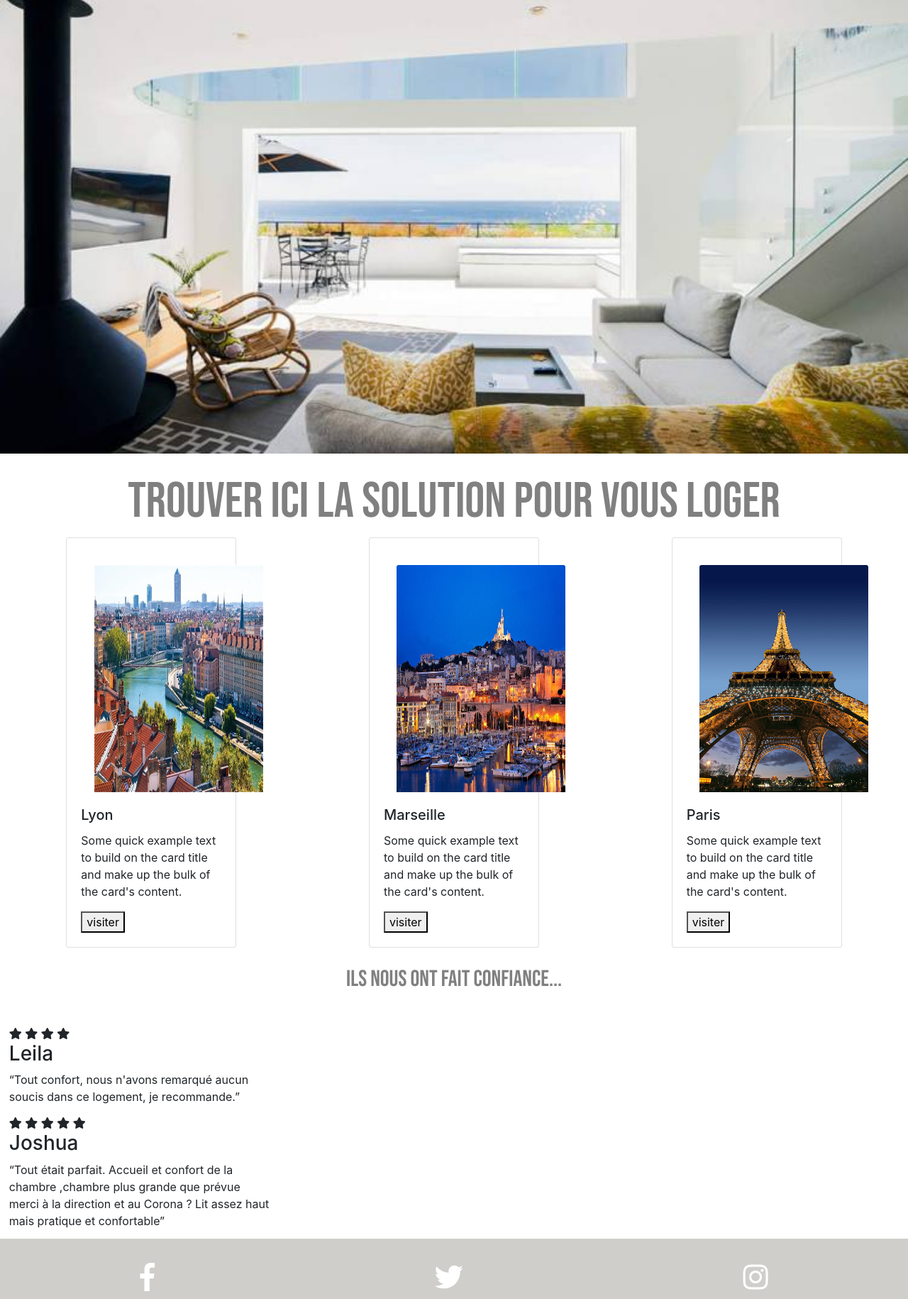
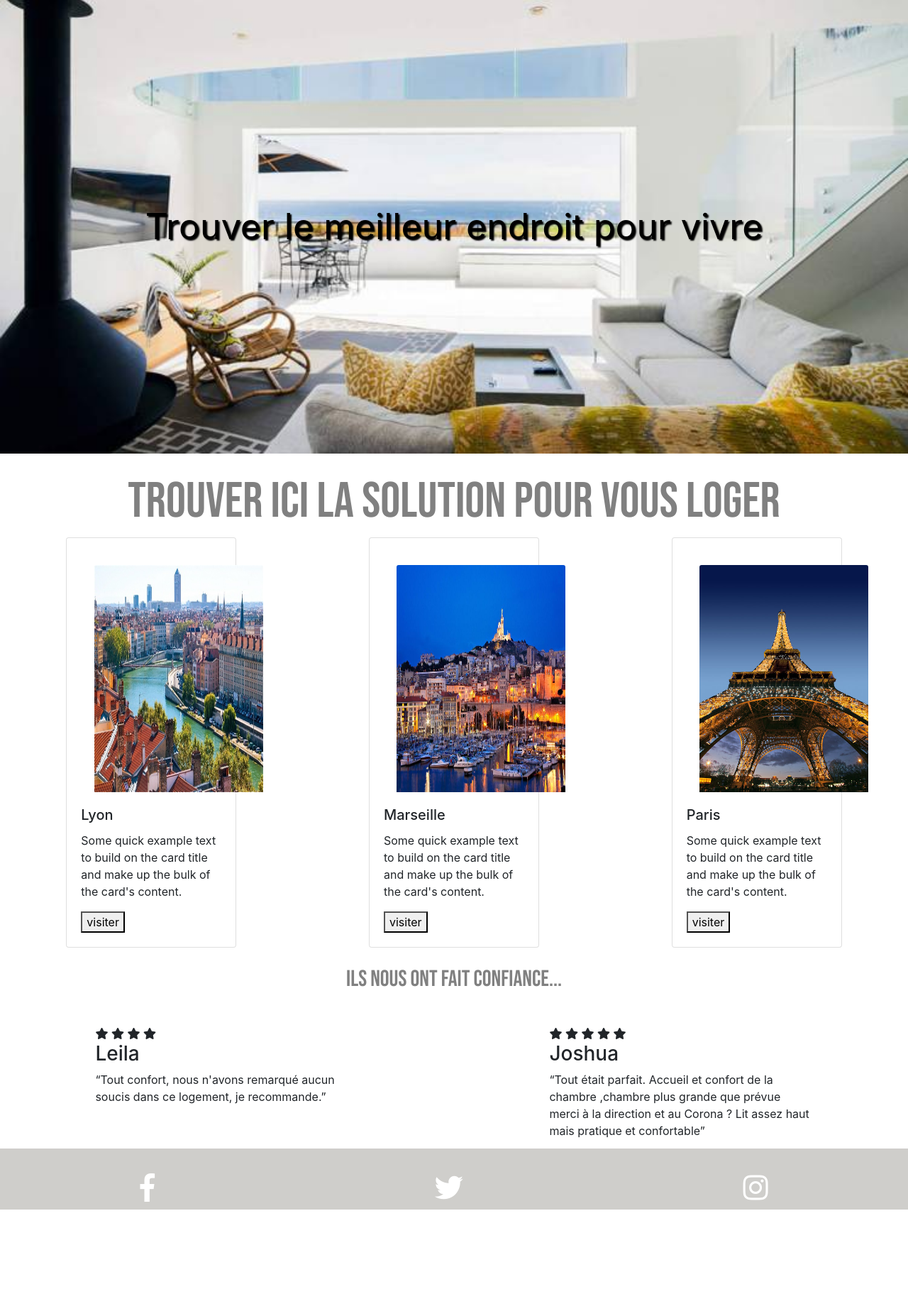
Before and after one commit to leoniemandah/Projet_Web, a PHP site: page / in a window 1280 px wide. Shown: the part 91-1921 px from the top of the page at 71% size. After the commit the page ends 1795 px from the top, so only its background shows below. Run offline with PHP 8.4, Linux system fonts and the light colour scheme; some libraries are stand-ins or nearby versions.

Commit message:
dernière modif

```diff
--- a/public/index.php
+++ b/public/index.php
@@ -4,12 +4,15 @@ require_once '../layout/header.php';
 
 ?>
 
-
-
 	</header>
 
 
-		<img src="img/bk.jpg">
+
+<div class=" overlay-image _bo "><a href="URL_LIEN">
+ <img class=" image _bp " src="/img/bk.jpg" alt="Alt text" />
+ <div class=" text _q ">Trouver le meilleur endroit pour vivre</div>
+</a></div>
+
 		<main>
 
     	<h1>Trouver ici la solution pour vous loger</h1>
@@ -50,7 +53,7 @@ require_once '../layout/header.php';
     </main>
 
     <h2>Ils nous ont fait confiance...</h2><br/>
-
+ <div id="container">
    	<section>
 		<link rel="stylesheet" href="https://use.fontawesome.com/releases/v5.5.0/css/all.css" integrity="sha384-B4dIYHKNBt8Bc12p+WXckhzcICo0wtJAoU8YZTY5qE0Id1GSseTk6S+L3BlXeVIU" crossorigin="anonymous">
 		<i class="fas fa-star"></i>
@@ -79,5 +82,7 @@ require_once '../layout/header.php';
 		<q>Tout était parfait. Accueil et confort de la chambre ,chambre plus grande que prévue merci à la direction et au Corona ? Lit assez haut mais pratique et confortable</q>
 	</section>
 
+	</div>
+
 
 <?php require_once '../layout/footer.php'; ?>
--- a/public/style.css
+++ b/public/style.css
@@ -9,6 +9,33 @@
     justify-content: space-around;
 
 }
+
+
+/* Conteneur principal */
+.overlay-image {
+	position: relative;
+	width: 100%;
+   }
+   /* Image originale */
+   .overlay-image .image {
+	display: block;
+	width: 100%;
+	height: auto;
+   }
+   /* Texte original */
+   .overlay-image .text {
+	color: black;
+	font-size: 50px;
+	line-height: 1.5em;
+	text-shadow: 2px 2px 2px #000;
+	text-align: center;
+	position: absolute;
+	top: 50%;
+	left: 50%;
+	transform: translate(-50%, -50%);
+	width: 100%;
+   }
+
 
 
 .container-img-texte {
```
